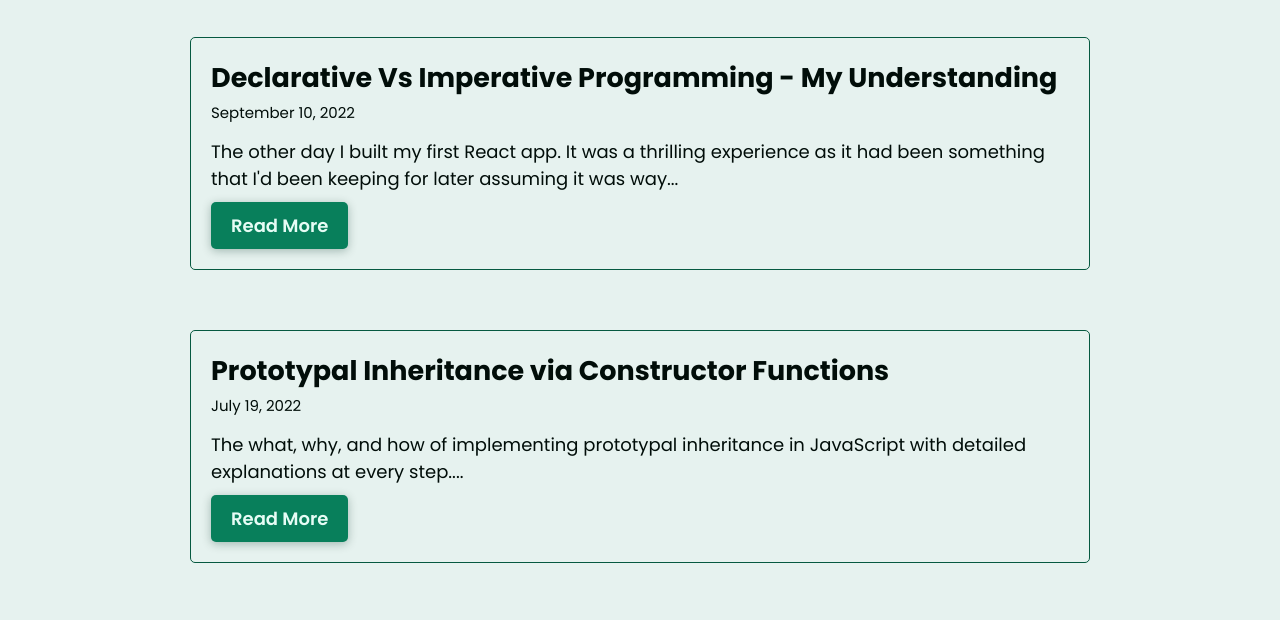
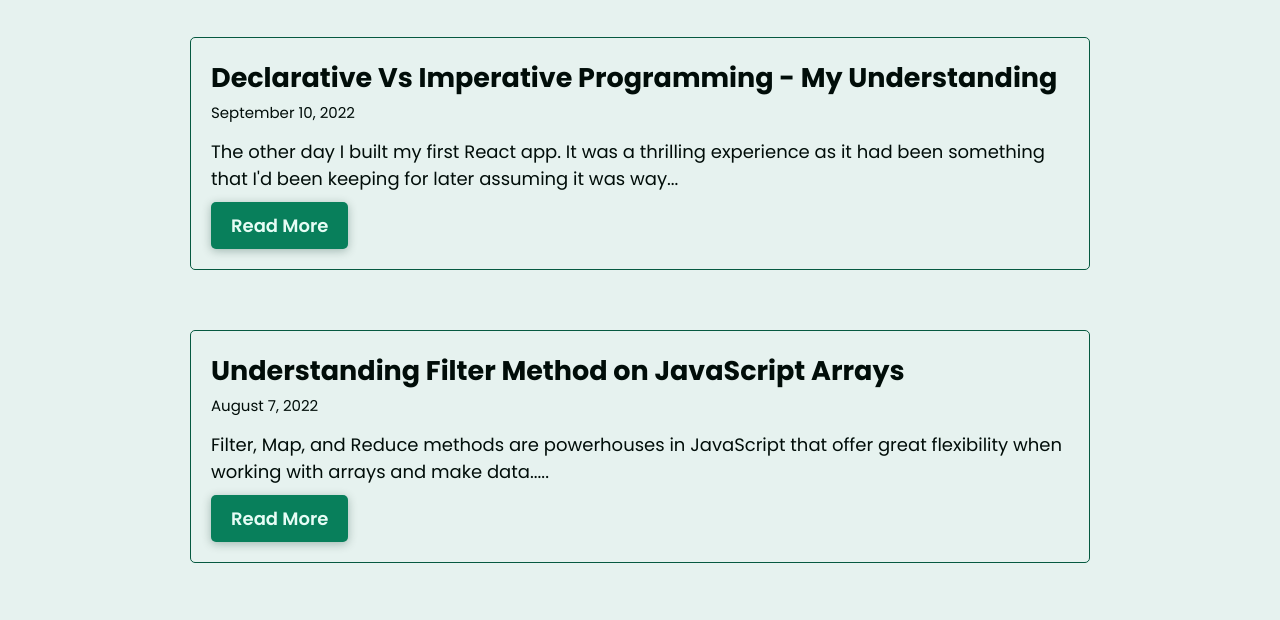
Before and after one commit to abinjohn123/neoG-mark-4, a plain HTML site: page blogs.html in a window 1280 px wide. Shown: the part 180-800 px from the top of the page. Drawn offline with Linux system fonts and the light colour scheme.

Commit message:
update displayed blogs

```diff
--- a/blogs.html
+++ b/blogs.html
@@ -46,18 +46,18 @@
         </li>
         <li class="project-item">
           <h2 class="project-title">
-            Prototypal Inheritance via Constructor Functions
+            Understanding Filter Method on JavaScript Arrays
           </h2>
-          <small class="project-date">July 19, 2022</small>
+          <small class="project-date">August 7, 2022</small>
           <p class="project-desc">
-            The what, why, and how of implementing prototypal inheritance in
-            JavaScript with detailed explanations at every step....
+            Filter, Map, and Reduce methods are powerhouses in JavaScript that
+            offer great flexibility when working with arrays and make data.....
           </p>
           <div class="btn-links">
             <a
               target="”_blank”"
               class="link link-btn link-btn-primary"
-              href="https://abinjohn.in/prototypal-inheritance-via-constructor-functions"
+              href="https://abinjohn.in/understanding-filter-map-and-reduce-13"
               >Read More</a
             >
           </div>
```
